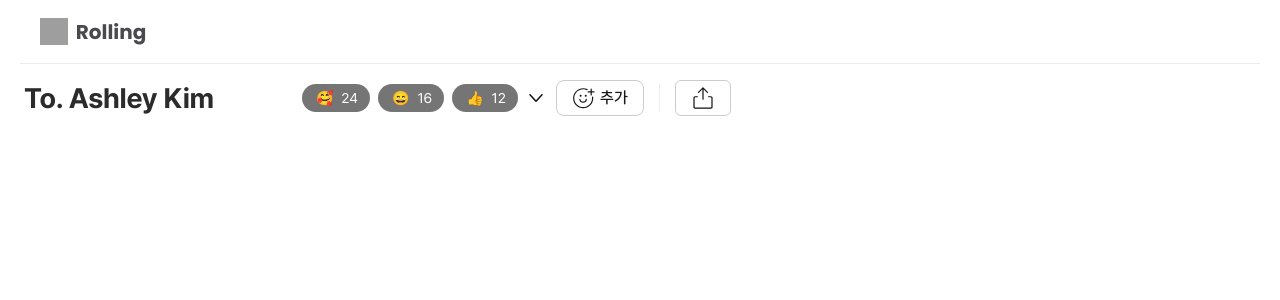
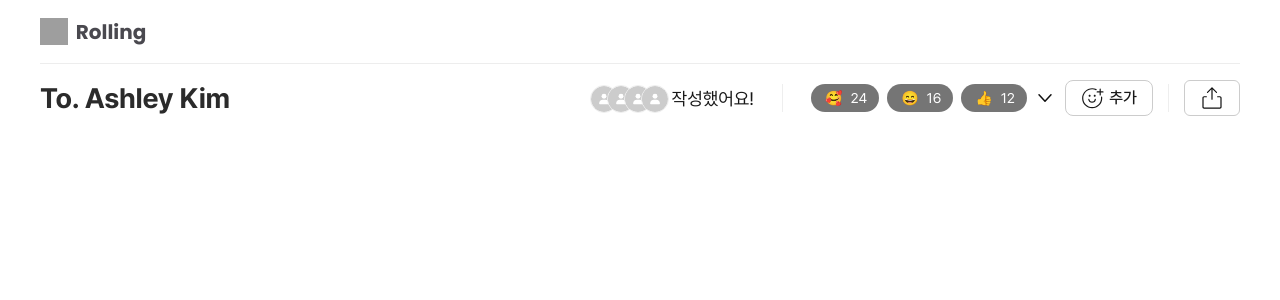
Before and after one commit to codeit-team8/rolling, a React (Vite) app: page /post in a window 1280 px wide. Shown: the top 300 px of the page. Built offline with nearby package versions, Linux system fonts and the light colour scheme; grey boxes are pictures that could not be loaded.

Commit message:
style : PostHeader, Nav 바 스타일 적용

```diff
--- a/src/components/Header/PostHeader.jsx
+++ b/src/components/Header/PostHeader.jsx
@@ -3,8 +3,10 @@ import HeaderLine from '@/styles/HeaderLine.jsx';
 import EmojiList from '@/components/Emoji/EmojiList.jsx';
 import Share from '@/components/Share/Share.jsx';
 import EmojiAdd from '@/components/Emoji/EmojiAdd.jsx';
+import ProfileImageGroup from '@/styles/profileImage/ProfileImageGroup.jsx';
 
-function PostHeader() {
+function PostHeader({ profileImages }) {
+  const profilePosting = [...profileImages].slice(0, 4);
   return (
     <PostHeaderContainer>
       <PostUserContainer>
@@ -12,6 +14,16 @@ function PostHeader() {
       </PostUserContainer>
       <PostHeaderLine />
       <HeaderServiceContainer>
+        <PostUserCounterContainer>
+          <ProfileImageGroup profileImages={profilePosting} />
+          <PostUserCounter>
+            <h1>
+              <span>600</span>
+              명이 작성했어요!
+            </h1>
+          </PostUserCounter>
+        </PostUserCounterContainer>
+        <ButtonDivLine />
         <HeaderService>
           <EmojiList />
           <ButtonContainer>
@@ -33,9 +45,17 @@ const PostHeaderContainer = styled.header`
 
   @media (min-width: 768px) {
     display: flex;
+    justify-content: space-between;
     height: 6.8rem;
     padding: 0 2.4rem;
     gap: 6.8rem;
+  }
+
+  @media (min-width: 1248px) {
+    max-width: 120rem;
+    margin: 0 auto;
+    padding: 0;
+    gap: 26.3rem;
   }
 `;
 
@@ -52,6 +72,31 @@ const PostUserContainer = styled.div`
 const PostHeaderLine = styled(HeaderLine)`
   @media (min-width: 768px) {
     display: none;
+  }
+`;
+
+const PostUserCounterContainer = styled.div`
+  display: none;
+
+  @media (min-width: 1248px) {
+    display: flex;
+    gap: 1.1rem;
+  }
+`;
+
+const PostUserCounter = styled.div`
+  display: flex;
+  h1 {
+    color: var(--gray-900, #181818);
+    font-size: 1.8rem;
+    font-style: normal;
+    font-weight: 400;
+    line-height: 2.7rem;
+
+    span {
+      font-size: 1.8rem;
+      font-weight: 700;
+    }
   }
 `;
 
@@ -74,14 +119,21 @@ const HeaderServiceContainer = styled.div`
   display: flex;
   padding: 0.8rem 0;
   align-items: center;
+
+  @media (min-width: 1248px) {
+    gap: 2.8rem;
+  }
 `;
 
 const HeaderService = styled.div`
   display: flex;
-  width: 100%;
   padding: 0 2rem;
   gap: 0.2rem;
   align-items: flex-start;
+
+  @media (min-width: 1248px) {
+    padding: 0;
+  }
 `;
 
 const ButtonContainer = styled.div`
--- a/src/components/Nav/Nav.jsx
+++ b/src/components/Nav/Nav.jsx
@@ -40,8 +40,9 @@ const NavWrapper = styled.nav`
     display: flex;
   }
 
-  @media (min-width: 1200px) {
-    max-width: 124rem;
+  @media (min-width: 1248px) {
+    max-width: 120rem;
+    padding: 1.2rem 0;
   }
 `;
 
--- a/src/pages/Post.jsx
+++ b/src/pages/Post.jsx
@@ -3,7 +3,7 @@ import PostHeader from '@/components/Header/PostHeader.jsx';
 function Post() {
   return (
     <>
-      <PostHeader />
+      <PostHeader profileImages={['', '', '', '', '']} />
     </>
   );
 }
```
